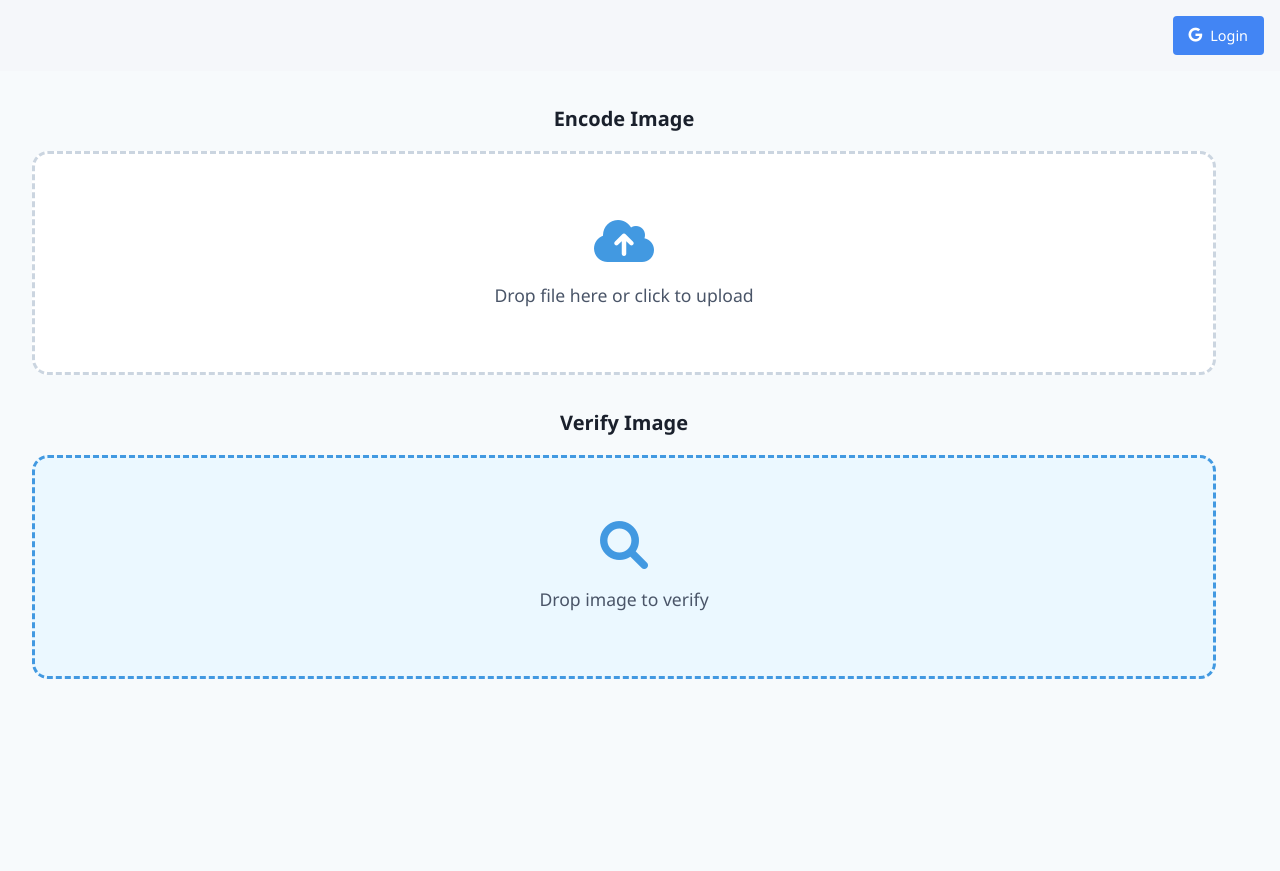
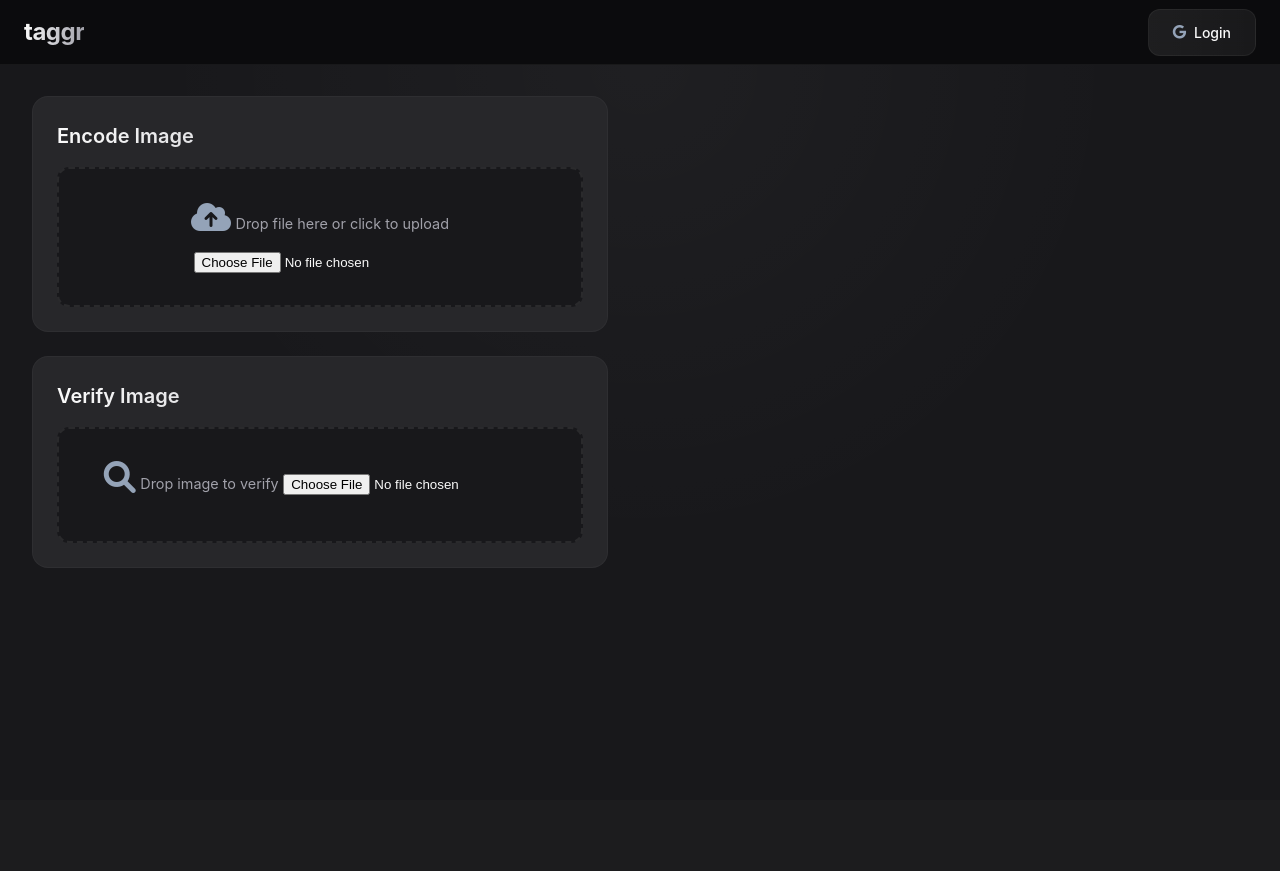
Before and after one commit to andrewmccalip/Leviathan, a Flask app: page / in a window 1280 px wide. After the commit the page ends 568 px from the top, so only its background shows below. Run offline with Flask 3, Linux system fonts and the light colour scheme; some libraries are stand-ins or nearby versions.

Commit message:
gray theme

```diff
--- a/templates/index.html
+++ b/templates/index.html
@@ -4,413 +4,184 @@
     <title>Image Processor</title>
     <link rel="stylesheet" href="https://cdnjs.cloudflare.com/ajax/libs/font-awesome/6.0.0/css/all.min.css">
     <style>
-        * {
-            margin: 0;
-            padding: 0;
-            box-sizing: border-box;
-            font-family: 'Segoe UI', Tahoma, Geneva, Verdana, sans-serif;
+        :root {
+            --surface-dark: #09090B;    /* Zinc 950 */
+            --surface: #18181B;         /* Zinc 900 */
+            --surface-bright: #27272A;   /* Zinc 800 */
+            --surface-brighter: #3F3F46; /* Zinc 700 */
+            --text: #FAFAFA;            /* Zinc 50 */
+            --text-secondary: #A1A1AA;   /* Zinc 400 */
+            --accent: #E2E8F0;          /* Slate 200 */
+            --accent-dark: #94A3B8;      /* Slate 400 */
+            --error: #EF4444;           /* Red 500 */
+            --success: #10B981;         /* Emerald 500 */
         }
 
         body {
-            background-color: #f5f7fa;
-            color: #2d3748;
-            line-height: 1.6;
-            height: 100vh;
-            overflow: hidden;
+            margin: 0;
+            padding: 0;
+            font-family: 'Inter', -apple-system, BlinkMacSystemFont, sans-serif;
+            background-color: var(--surface);
+            color: var(--text);
+            line-height: 1.5;
         }
 
         .container {
             display: flex;
-            min-height: 20vh;
-            gap: 2rem;
-            background-color: #f7fafc;
-            position: relative;
-            transition: all 0.3s ease;
+            min-height: calc(100vh - 64px);
+            padding: 0;
+            margin-top: 64px;
+            background: radial-gradient(
+                circle at top center,
+                rgba(255, 255, 255, 0.03) 0%,
+                rgba(24, 24, 27, 0) 50%
+            );
         }
 
-        .container::after {
+        .auth-container {
+            position: fixed;
+            top: 0;
+            left: 0;
+            right: 0;
+            height: 64px;
+            padding: 0 1.5rem;
+            background: rgba(9, 9, 11, 0.8);
+            backdrop-filter: blur(12px);
+            -webkit-backdrop-filter: blur(12px);
+            z-index: 1000;
+            display: flex;
+            justify-content: space-between;
+            align-items: center;
+            border-bottom: 1px solid rgba(255, 255, 255, 0.05);
+        }
+
+        .brand {
+            font-size: 1.5rem;
+            font-weight: 700;
+            color: var(--text);
+            text-decoration: none;
+            background: linear-gradient(90deg, var(--text), var(--text-secondary));
+            -webkit-background-clip: text;
+            -webkit-text-fill-color: transparent;
+            letter-spacing: -0.5px;
+        }
+
+        .upload-column,
+        .result-column {
+            flex: 1;
+            padding: 2rem;
+            display: flex;
+            flex-direction: column;
+            gap: 1.5rem;
+        }
+
+        .upload-section {
+            background: var(--surface-bright);
+            border-radius: 1rem;
+            padding: 1.5rem;
+            border: 1px solid rgba(255, 255, 255, 0.03);
+            transition: transform 0.2s ease, box-shadow 0.2s ease;
+        }
+
+        .upload-section:hover {
+            transform: translateY(-2px);
+            box-shadow: 0 8px 30px rgba(0, 0, 0, 0.2);
+        }
+
+        .upload-section h2 {
+            margin: 0 0 1rem 0;
+            font-size: 1.25rem;
+            font-weight: 600;
+            background: linear-gradient(90deg, var(--text), var(--text-secondary));
+            -webkit-background-clip: text;
+            -webkit-text-fill-color: transparent;
+        }
+
+        .drop-zone {
+            border: 2px dashed rgba(255, 255, 255, 0.08);
+            border-radius: 0.75rem;
+            padding: 2rem;
+            text-align: center;
+            cursor: pointer;
+            transition: all 0.3s ease;
+            background: var(--surface);
+            position: relative;
+            overflow: hidden;
+        }
+
+        .drop-zone--over {
+            border-color: var(--accent);
+            background: var(--surface-bright);
+            transform: scale(1.02);
+        }
+
+        .drop-zone--over::after {
             content: '';
             position: absolute;
-            left: 50%;
-            transform: translateX(-50%);
-            top: 2rem;
-            bottom: 2rem;
-            width: 2px;
-            background: linear-gradient(to bottom,
-                transparent,
-                #e2e8f0 10%,
-                #e2e8f0 90%,
-                transparent
+            top: 0;
+            left: 0;
+            right: 0;
+            bottom: 0;
+            background: linear-gradient(
+                45deg,
+                rgba(255, 255, 255, 0.1),
+                rgba(255, 255, 255, 0)
             );
+            pointer-events: none;
             opacity: 0;
             transition: opacity 0.3s ease;
         }
 
-        .container.uploaded::after {
+        .drop-zone--over::after {
             opacity: 1;
         }
 
-        .upload-column {
-            flex: 1;
-            display: flex;
-            max-height: 80vh;
-            flex-direction: column;
-            gap: 2rem;
-            padding: 2rem;
-            min-height: 0;
+        .drop-zone:hover {
+            border-color: var(--accent);
+            background: var(--surface-bright);
+            box-shadow: 0 0 0 4px rgba(255, 255, 255, 0.03);
         }
 
-        .upload-section {
-            flex: 1;
-            display: flex;
-            flex-direction: column;
-            gap: 1rem;
-            min-height: 0;
+        .drop-zone--over i {
+            transform: translateY(-4px);
+            color: var(--accent);
         }
 
-        .upload-section h2 {
-            color: #1a202c;
-            font-size: 1.25rem;
-            font-weight: 600;
-            text-align: center;
-            margin: 0;
+        @keyframes pulse {
+            0% { opacity: 0.5; }
+            50% { opacity: 1; }
+            100% { opacity: 0.5; }
         }
 
-        .result-column {
-            flex: 0;
-            width: 0;
-            opacity: 0;
-            display: flex;
-            flex-direction: column;
-            height: 100vh;
-            padding: 0;
-            overflow: hidden;
-            transition: all 0.3s ease;
-            visibility: hidden;
-        }
-
-        .result-column img {
-            max-height: 65%;
-            width: auto;
-            max-width: 100%;
-            object-fit: contain;
-            border-radius: 8px;
-            margin-bottom: 1rem;
-            display: block;
-            margin-left: auto;
-            margin-right: auto;
-        }
-
-        .container.uploaded {
-            gap: 2rem;
-        }
-
-        .container.uploaded .upload-column {
-            flex: 1;
-            padding-right: 5rem;
-        }
-
-        .container.uploaded .result-column {
-            flex: 1;
-            width: auto;
-            opacity: 1;
-            visibility: visible;
-            padding: 2rem;
-            overflow-y: auto;
-        }
-
-        @media (max-width: 768px) {
-            .container.uploaded {
-                flex-direction: column;
-            }
-
-            .container.uploaded .upload-column,
-            .container.uploaded .result-column {
-                width: 100%;
-                padding: 1rem;
-            }
-        }
-
-        h1 {
-            color: #1a202c;
-            font-size: 1.5rem;
-            font-weight: 600;
-            text-align: center;
-        }
-
-        .drop-zone {
-            width: 100%;
-            flex: 1;
-            min-height: 200px;
-            padding: 2rem;
-            display: flex;
-            flex-direction: column;
-            align-items: center;
-            justify-content: center;
-            text-align: center;
-            font-size: 1.1rem;
-            cursor: pointer;
-            color: #4a5568;
-            border: 3px dashed #cbd5e0;
-            border-radius: 1rem;
-            background-color: white;
-            transition: all 0.3s ease;
+        .drop-zone--over .drop-zone__prompt {
+            color: var(--accent);
+            animation: pulse 1.5s ease-in-out infinite;
         }
 
         .drop-zone i {
-            font-size: 3rem;
+            font-size: 2rem;
+            color: var(--accent-dark);
             margin-bottom: 1rem;
-            color: #4299e1;
+            transition: transform 0.2s ease;
         }
 
-        .drop-zone:hover {
-            border-color: #4299e1;
-            color: #4299e1;
+        .drop-zone:hover i {
             transform: translateY(-2px);
-            box-shadow: 0 4px 6px rgba(66, 153, 225, 0.1);
+            color: var(--accent);
         }
 
-        .drop-zone--over {
-            border-style: solid;
-            border-color: #4299e1;
-            background-color: #ebf8ff;
-        }
-
-        .drop-zone__input {
-            display: none;
-        }
-
-        .drop-zone__thumb {
-            width: 100%;
-            height: 100%;
-            border-radius: 0.75rem;
-            overflow: hidden;
-            background-color: #edf2f7;
-            background-size: cover;
-            position: relative;
-        }
-
-        .drop-zone__thumb::after {
-            content: attr(data-label);
-            position: absolute;
-            bottom: 0;
-            left: 0;
-            width: 100%;
-            padding: 0.75rem;
-            color: white;
-            background: rgba(0, 0, 0, 0.75);
-            font-size: 0.875rem;
-            text-align: center;
-        }
-
-        .hash-info {
-            flex-shrink: 0;
-            width: 100%;
-            max-width: 600px;
-            font-family: 'Monaco', 'Consolas', monospace;
-            background: white;
-            padding: 1.5rem;
-            border-radius: 12px;
-            box-shadow: 0 4px 6px rgba(0, 0, 0, 0.1),
-                        0 1px 3px rgba(0, 0, 0, 0.08);
-            overflow-y: auto;
-        }
-
-        .hash-info p {
-            margin: 0.5rem 0;
-            word-break: break-all;
-            line-height: 1.5;
-            color: #2d3748;
-        }
-
-        .hash-info p:first-child {
-            margin-top: 0;
-        }
-
-        .hash-info p:last-child {
-            margin-bottom: 0;
-        }
-
-        .hash-info a {
-            color: #4299e1;
-            text-decoration: none;
-            transition: color 0.2s ease;
-        }
-
-        .hash-info a:hover {
-            color: #2b6cb0;
-            text-decoration: underline;
-        }
-
-        .verification-success {
-            background-color: #c6f6d5;
-            color: #2f855a;
-            padding: 0.75rem;
-            border-radius: 0.5rem;
-            margin: 1.5rem 0;
-            display: flex;
-            align-items: center;
-            justify-content: center;
-            font-weight: 600;
-        }
-
-        .verification-success i {
-            margin-right: 0.5rem;
-        }
-
-        @media (max-width: 768px) {
-            .container {
-                flex-direction: column;
-                height: auto;
-                padding: 1rem;
-            }
-
-            .container::after {
-                display: none;
-            }
-
-            .upload-column,
-            .result-column {
-                width: 100%;
-                padding: 0;
-                height: auto;
-            }
-
-            .drop-zone {
-                height: 30vh;
+        .drop-zone__prompt {
+            color: var(--text-secondary);
+            font-size: 0.9rem;
         }
 
         .result-panel {
-                max-width: 100%;
-                height: auto;
-                padding: 1rem;
-            }
-
-            .result-panel img {
-                max-height: 50vh;
-            }
-
-            .hash-info {
-                padding: 1rem;
-            }
-        }
-
-        .vertical-divider {
-            width: 1px;
-            background-color: #cbd5e0;
+            background: var(--surface-bright);
+            border-radius: 1rem;
+            padding: 1.5rem;
             height: 100%;
-            margin: 0 1rem;
-        }
-
-        .result-panel {
-            flex: 1;
-            width: 100%;
-            height: 100%;
-            display: flex;
-            flex-direction: column;
-            align-items: center;
-            gap: 1rem;
-            padding: 1.5rem;
             overflow-y: auto;
-        }
-
-        .result-panel img {
-            max-height: 35vh;
-            width: auto;
-            max-width: 100%;
-            object-fit: contain;
-            border-radius: 8px;
-            margin-bottom: 0.5rem;
-            display: block;
-        }
-
-        .decode .drop-zone {
-            border-color: #4299e1;
-            background-color: #ebf8ff;
-            flex: 1;
-        }
-
-        .decode .drop-zone i {
-            color: #4299e1;
-        }
-
-        .verification-status {
-            margin-top: 0.25rem;
-        }
-
-        .verification-status p {
-            margin: 0.25rem 0;
-            padding: 0.35rem;
-            border-radius: 4px;
-            font-weight: 600;
-        }
-
-        .success {
-            background: #c6f6d5;
-            color: #22543d;
-        }
-
-        .failure {
-            background: #fed7d7;
-            color: #742a2a;
-        }
-
-        .hash-details {
-            margin-top: 0.5rem;
-            padding: 0.5rem;
-            background: #edf2f7;
-            border-radius: 8px;
-            font-family: monospace;
-        }
-
-        .color-bars-container {
-            margin: 0.5rem 0;
-            padding: 0.75rem;
-            background: #f7fafc;
-            border-radius: 8px;
-        }
-
-        .color-bars-container h3 {
-            margin-bottom: 0.5rem;
-            font-size: 1rem;
-            color: #2d3748;
-        }
-
-        .color-bar-table {
-            width: 100%;
-            table-layout: fixed;
-            border-collapse: collapse;
-            margin: 0;
-        }
-
-        .color-cell {
-            height: 30px;
-            border: 1px solid #e2e8f0;
-        }
-
-        .auth-container {
-            padding: 1rem;
-            text-align: right;
-        }
-
-        .login-button {
-            display: inline-flex;
-            align-items: center;
-            padding: 0.5rem 1rem;
-            background-color: #4285f4;
-            color: white;
-            text-decoration: none;
-            border-radius: 4px;
-            font-size: 0.9rem;
-            transition: background-color 0.2s;
-        }
-
-        .login-button:hover {
-            background-color: #3367d6;
-        }
-
-        .login-button i {
-            margin-right: 0.5rem;
+            border: 1px solid rgba(255, 255, 255, 0.03);
         }
 
         .user-nav {
@@ -419,60 +190,138 @@
             gap: 1rem;
         }
 
-        .gallery-button {
+        .gallery-button, .login-button {
             display: inline-flex;
             align-items: center;
-            padding: 0.5rem 1rem;
-            background-color: #4299e1;
-            color: white;
+            padding: 0.75rem 1.5rem;
+            background: linear-gradient(90deg,
+                rgba(255, 255, 255, 0.08),
+                rgba(255, 255, 255, 0.06)
+            );
+            color: var(--text);
             text-decoration: none;
-            border-radius: 4px;
-            font-size: 0.9rem;
-            transition: background-color 0.2s;
+            border-radius: 0.75rem;
+            font-size: 0.875rem;
+            font-weight: 500;
+            transition: all 0.2s ease;
+            border: 1px solid rgba(255, 255, 255, 0.05);
         }
 
-        .gallery-button:hover {
-            background-color: #3182ce;
+        .gallery-button:hover, .login-button:hover {
+            transform: translateY(-1px);
+            background: linear-gradient(90deg,
+                rgba(255, 255, 255, 0.1),
+                rgba(255, 255, 255, 0.08)
+            );
+            border-color: rgba(255, 255, 255, 0.1);
         }
 
-        .gallery-button i {
+        .gallery-button i, .login-button i {
             margin-right: 0.5rem;
+            color: var(--accent-dark);
         }
 
         .user-welcome {
-            color: #4a5568;
+            color: var(--text-secondary);
+            font-size: 0.875rem;
         }
 
         .logout-button {
-            padding: 0.5rem 1rem;
-            color: #718096;
+            padding: 0.75rem 1.5rem;
+            color: var(--text-secondary);
             text-decoration: none;
-            border-radius: 4px;
-            font-size: 0.9rem;
+            border-radius: 0.75rem;
+            font-size: 0.875rem;
+            transition: all 0.2s;
+            border: 1px solid rgba(255, 255, 255, 0.03);
+        }
+
+        .logout-button:hover {
+            color: var(--text);
+            background: var(--surface-brighter);
+        }
+
+        .hash-info {
+            background: var(--surface);
+            border-radius: 0.75rem;
+            padding: 1.25rem;
+            margin-top: 1rem;
+            font-size: 0.875rem;
+            border: 1px solid rgba(255, 255, 255, 0.03);
+        }
+
+        .hash-info p {
+            margin: 0.5rem 0;
+            color: var(--text-secondary);
+        }
+
+        .hash-info a {
+            color: var(--accent);
+            text-decoration: none;
             transition: color 0.2s;
         }
 
-        .logout-button:hover {
-            color: #2d3748;
-            text-decoration: underline;
+        .hash-info a:hover {
+            color: var(--text);
+        }
+
+        .verification-status p {
+            padding: 0.75rem;
+            border-radius: 0.75rem;
+            font-size: 0.875rem;
+            margin: 0.5rem 0;
+        }
+
+        .success {
+            background: rgba(16, 185, 129, 0.1);
+            color: var(--success);
+            border: 1px solid rgba(16, 185, 129, 0.2);
+        }
+
+        .failure {
+            background: rgba(239, 68, 68, 0.1);
+            color: var(--error);
+            border: 1px solid rgba(239, 68, 68, 0.2);
+        }
+
+        @media (max-width: 768px) {
+            .container {
+                flex-direction: column;
+                margin-top: 64px;
+            }
+
+            .upload-column,
+            .result-column {
+                padding: 1rem;
+            }
+        }
+
+        @keyframes fadeIn {
+            from { opacity: 0; transform: translateY(10px); }
+            to { opacity: 1; transform: translateY(0); }
+        }
+
+        .upload-section, .result-panel {
+            animation: fadeIn 0.3s ease-out;
         }
     </style>
 </head>
 <body>
     <div class="auth-container">
+        <a href="/" class="brand">taggr</a>
+        <div class="user-nav">
             {% if session.get('user') %}
-            <div class="user-nav">
                 <a href="{{ url_for('show_user_gallery', user_id=session.user.userinfo.sub) }}" class="gallery-button">
                     <i class="fas fa-images"></i> My Gallery
                 </a>
                 <span class="user-welcome">Welcome, {{ session.user.userinfo.name }}!</span>
                 <a href="{{ url_for('logout') }}" class="logout-button">Logout</a>
-            </div>
             {% else %}
                 <a href="{{ url_for('login') }}" class="login-button">
                     <i class="fab fa-google"></i> Login
                 </a>
             {% endif %}
+        </div>
     </div>
 
     <div class="container">
@@ -521,19 +370,27 @@
                 }
             });
 
-            dropZoneElement.addEventListener("dragover", (e) => {
-                e.preventDefault();
-                dropZoneElement.classList.add("drop-zone--over");
+            // Prevent default drag behaviors
+            ['dragenter', 'dragover', 'dragleave', 'drop'].forEach(eventName => {
+                dropZoneElement.addEventListener(eventName, preventDefaults, false);
+                document.body.addEventListener(eventName, preventDefaults, false);
             });
 
-            ["dragleave", "dragend"].forEach((type) => {
-                dropZoneElement.addEventListener(type, () => {
-                    dropZoneElement.classList.remove("drop-zone--over");
+            // Highlight drop zone when dragging over it
+            ['dragenter', 'dragover'].forEach(eventName => {
+                dropZoneElement.addEventListener(eventName, () => {
+                    dropZoneElement.classList.add('drop-zone--over');
                 });
             });
 
-            dropZoneElement.addEventListener("drop", (e) => {
-                e.preventDefault();
+            ['dragleave', 'drop'].forEach(eventName => {
+                dropZoneElement.addEventListener(eventName, () => {
+                    dropZoneElement.classList.remove('drop-zone--over');
+                });
+            });
+
+            // Handle dropped files
+            dropZoneElement.addEventListener('drop', (e) => {
                 if (e.dataTransfer.files.length) {
                     inputElement.files = e.dataTransfer.files;
                     updateThumbnail(dropZoneElement, e.dataTransfer.files[0]);
@@ -543,9 +400,13 @@
                         verifyFile(e.dataTransfer.files[0], dropZoneElement);
                     }
                 }
-                dropZoneElement.classList.remove("drop-zone--over");
             });
         });
+
+        function preventDefaults (e) {
+            e.preventDefault();
+            e.stopPropagation();
+        }
 
         function resetDropZone(dropZoneElement) {
             const inputElement = dropZoneElement.querySelector(".drop-zone__input");
```
Lines whose indentation alone changed are shown as unchanged.
